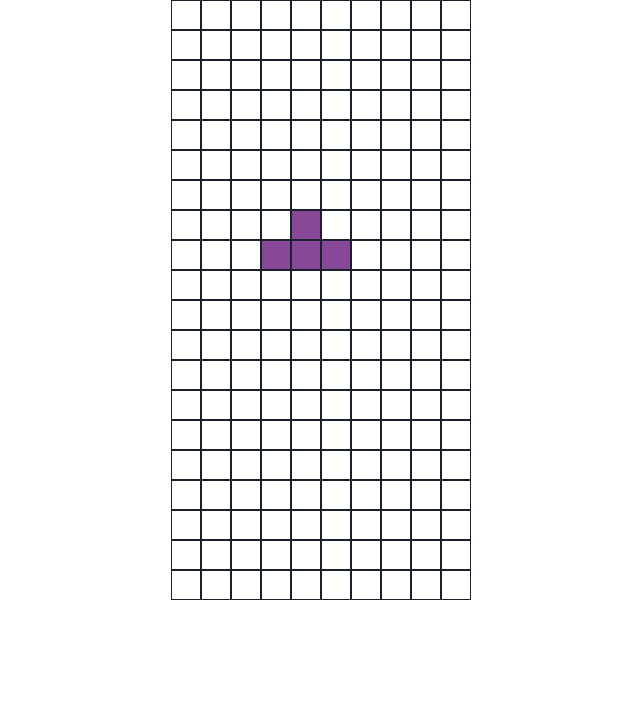
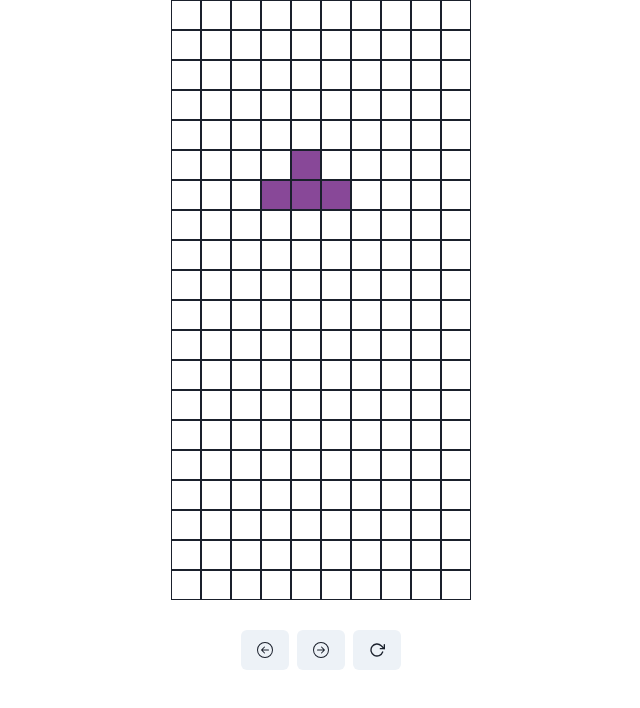
Before and after one commit to rerun0510/nextjs-tetris, a Next.js app: page / in a window 1280 px wide. Shown: the top 708 px of the page, without its empty margins (319-959 px from the left). Built offline with nearby package versions, Linux system fonts and the light colour scheme.

Commit message:
左右移動、回転の実装

```diff
--- a/package.json
+++ b/package.json
@@ -19,6 +19,7 @@
     "next": "13.0.1",
     "react": "18.2.0",
     "react-dom": "18.2.0",
+    "react-icons": "^4.6.0",
     "typescript": "4.8.4"
   },
   "devDependencies": {
--- /dev/null
+++ b/src/components/controller.tsx
@@ -0,0 +1,30 @@
+import { Action } from '@/types'
+import { Button, HStack } from '@chakra-ui/react'
+import { FC, memo } from 'react'
+import {
+  BsArrowRightCircle,
+  BsArrowLeftCircle,
+} from 'react-icons/bs'
+import { FiRotateCw } from 'react-icons/fi'
+
+type Props = {
+  action: (action: Action) => void
+}
+
+export const Controller: FC<Props> = memo(
+  function Controller({ action }) {
+    return (
+      <HStack>
+        <Button onClick={() => action('left')}>
+          <BsArrowLeftCircle />
+        </Button>
+        <Button onClick={() => action('right')}>
+          <BsArrowRightCircle />
+        </Button>
+        <Button onClick={() => action('rotation')}>
+          <FiRotateCw />
+        </Button>
+      </HStack>
+    )
+  }
+)
--- a/src/hooks/useInterval.ts
+++ b/src/hooks/useInterval.ts
@@ -6,7 +6,7 @@ type Params = {
 
 export const useInterval = ({ onUpdate }: Params) => {
   useEffect(() => {
-    const timerId = setInterval(() => onUpdate(), 800)
+    const timerId = setInterval(() => onUpdate(), 1000)
     return () => clearInterval(timerId)
   })
 }
--- a/src/pages/index.tsx
+++ b/src/pages/index.tsx
@@ -1,8 +1,9 @@
 import { Board } from '@/components/Board'
+import { Controller } from '@/components/controller'
 import { getMinoInfo } from '@/enums'
 import { useInterval } from '@/hooks/useInterval'
-import { Cell, OperatingMino } from '@/types'
-import { Center } from '@chakra-ui/react'
+import { Action, Cell, Deg, OperatingMino } from '@/types'
+import { Box, Center, Flex } from '@chakra-ui/react'
 import { useRouter } from 'next/router'
 import { useCallback, useEffect, useState } from 'react'
 
@@ -33,17 +34,8 @@ export default function Home() {
   )
   const [count, setCount] = useState(0)
 
-  const roop = useCallback(() => {
-    if (count && count < 20) {
-      // 操作中のミノを1セル分落下
-      setOperationgMino({
-        ...operatingMino,
-        pointY: operatingMino.pointY + 1,
-      })
-
-      const { point, color } = getMinoInfo(
-        operatingMino.mino
-      )
+  const updateDisplay = useCallback(() => {
+    const { point, color } = getMinoInfo(operatingMino.mino)
     const nextDisplayInfo = initDisplayInfo()
     point[operatingMino.deg].forEach((col, y) => {
       col.forEach((row, x) => {
@@ -58,6 +50,16 @@ export default function Home() {
       })
     })
     setDisplayInfo([...nextDisplayInfo])
+  }, [operatingMino])
+
+  const down = useCallback(() => {
+    if (count && count < 20) {
+      // 操作中のミノを1セル分落下
+      setOperationgMino({
+        ...operatingMino,
+        pointY: operatingMino.pointY + 1,
+      })
+      updateDisplay()
     } else {
       setOperationgMino({
         pointX: 3,
@@ -67,9 +69,48 @@ export default function Home() {
       })
     }
     setCount(count + 1)
-  }, [count, operatingMino])
+  }, [count, operatingMino, updateDisplay])
 
-  useInterval({ onUpdate: () => roop() })
+  useInterval({ onUpdate: () => down() })
+
+  const action = useCallback(
+    (action: Action) => {
+      switch (action) {
+        case 'right':
+          setOperationgMino({
+            ...operatingMino,
+            pointX: operatingMino.pointX + 1,
+          })
+          break
+        case 'left':
+          setOperationgMino({
+            ...operatingMino,
+            pointX: operatingMino.pointX - 1,
+          })
+          break
+        case 'rotation':
+          setOperationgMino({
+            ...operatingMino,
+            deg: rotation(operatingMino.deg),
+          })
+      }
+      updateDisplay()
+    },
+    [operatingMino, updateDisplay]
+  )
+
+  const rotation = (deg: Deg): Deg => {
+    switch (deg) {
+      case 0:
+        return 90
+      case 90:
+        return 180
+      case 180:
+        return 270
+      case 270:
+        return 0
+    }
+  }
 
   useEffect(() => {
     if (router.isReady) {
@@ -79,9 +120,14 @@ export default function Home() {
 
   if (loading) return <></>
 
+  console.log('render')
   return (
     <Center>
+      <Flex flexDir="column" alignItems="center">
         <Board displayInfo={displayInfo} />
+        <Box h="30px" />
+        <Controller action={action} />
+      </Flex>
     </Center>
   )
 }
--- /dev/null
+++ b/src/types/action.ts
@@ -0,0 +1 @@
+export type Action = 'right' | 'left' | 'rotation'
--- /dev/null
+++ b/src/types/deg.ts
@@ -0,0 +1 @@
+export type Deg = 0 | 90 | 180 | 270
--- a/src/types/index.ts
+++ b/src/types/index.ts
@@ -1,3 +1,5 @@
+export type { Action } from './action'
 export type { Cell } from './cell'
+export type { Deg } from './deg'
 export type { OperatingMino } from './operatingMino'
 export type { Point } from './point'
--- a/src/types/operatingMino.ts
+++ b/src/types/operatingMino.ts
@@ -1,8 +1,9 @@
 import { Mino } from '@/enums'
+import { Deg } from './deg'
 
 export type OperatingMino = {
   pointX: number
   pointY: number
   mino: Mino
-  deg: 0 | 90 | 180 | 270
+  deg: Deg
 }
```
Also changed, not shown: 1 other file (tests, documents, lock files or other folders). Lines whose indentation alone changed are shown as unchanged.
